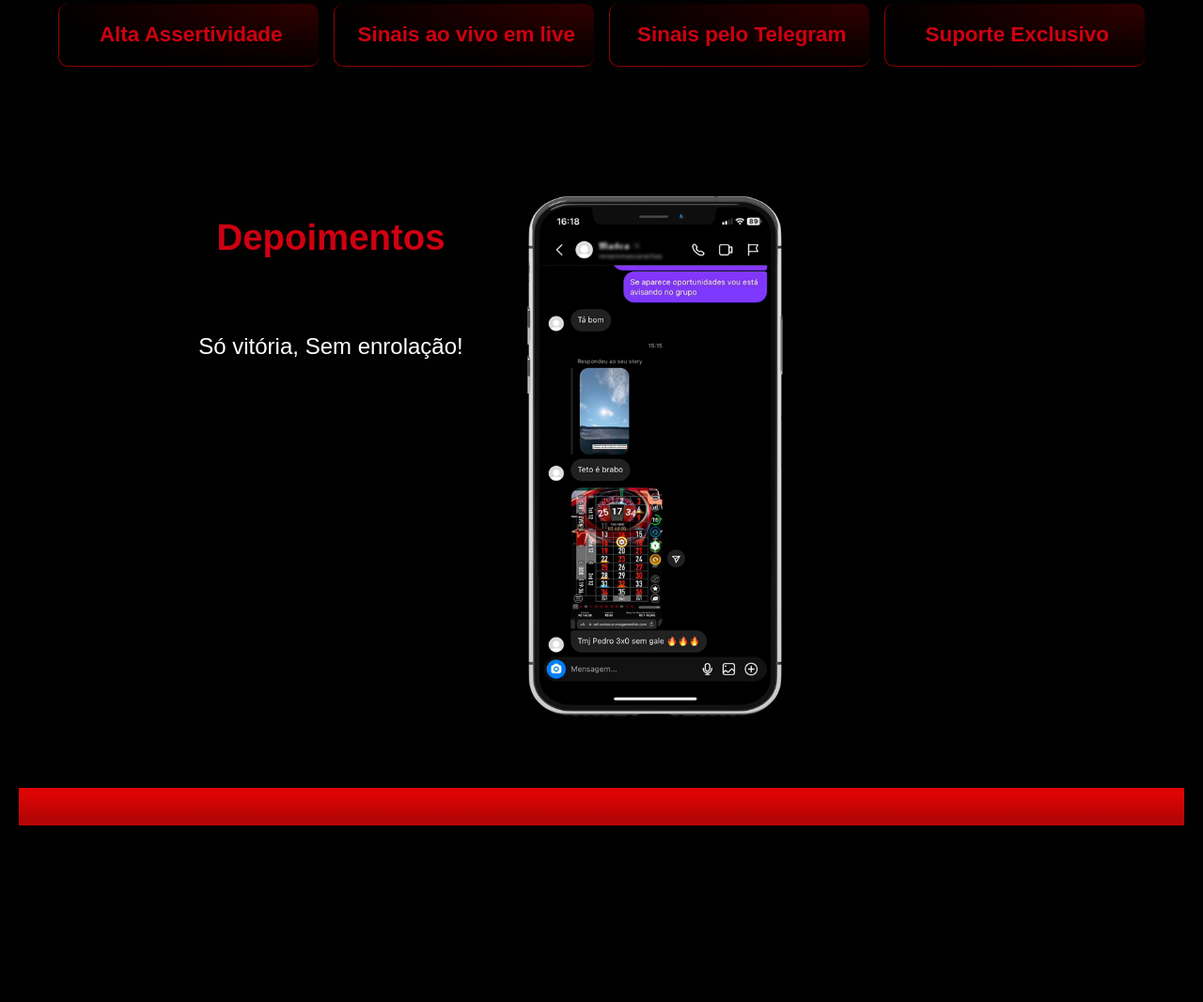
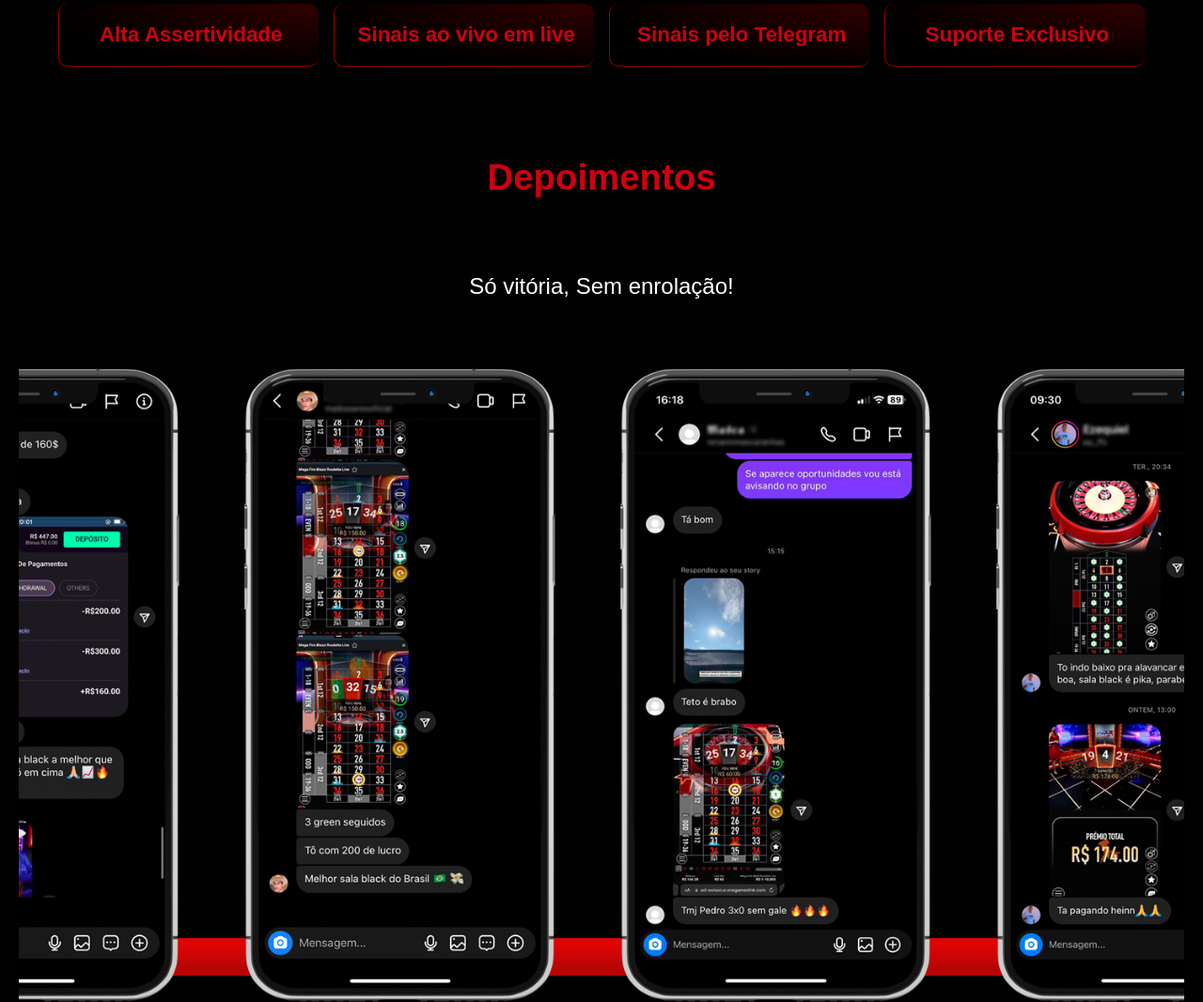
Before and after one commit to LucasViniciusNunesCosta/SpotAcademy, a plain HTML site: page index.html in a window 1280 px wide. Shown: the part 860-1927 px from the top of the page at 94% size. Before the commit the page ends 1739 px from the top, so only its background shows below. Drawn offline with Linux system fonts and the light colour scheme.

Commit message:
:fix: corrigindo slides dos depoimentos

```diff
--- a/assets/depoimentos.css
+++ b/assets/depoimentos.css
@@ -1,17 +1,14 @@
 .depoimentos__container{
-    margin-top: 8rem;
-    display: flex;
-    align-items: center;
-    justify-content: center;
-    gap: 4rem;
-    height: 80vh;
+    margin-top: 4rem;
+    height: 100vh;
+    margin-bottom: 4rem;
 }
 .depoimentos__informacao{
     display: flex;
-    height: 100%;
     flex-direction: column;
     gap: 3rem;
     align-items: center;
+    margin-bottom: 3rem;
 }
 .depoimentos__title{
     color: #ce0011;
@@ -26,77 +23,28 @@
     font-size: 1.5rem;
     font-weight: 400;
 }
-.depoimento__img{
-    height: 90%;
-    width: auto;
-}
 
 /*Slides com depoimentos*/
-.slider{
-    height: 100%;
-    width: 40vw;
-}
-.slide {
-    display: grid;
-    height: 100%;
+.slider {
+  position: relative;
+  overflow: hidden;
   width: 100%;
 }
 
-  .slide-items {
-    position: relative;
-    grid-area: 1/1;
-    border-radius: 5px;
-    overflow: hidden;
+.slider-container {
+  height: 100%;
+  display: flex;
+  width: calc(100% * 6);
+  transition: transform 0.5s ease-in-out;
 }
 
-  .slide-nav {
-    grid-area: 1/1;
-    z-index: 1;
-    display: grid;
-    grid-template-columns: 1fr 1fr;
-    grid-template-rows: auto 1fr;
+.slider-item {
+  width: auto;
 }
-
-  .slide-nav button {
-    -webkit-appearance: none;
-    -webkit-tap-highlight-color: rgba(0, 0, 0, 0);
-    opacity: 0;
+.slider-item > img{
+  height: auto;
+  width: 85%;
 }
-
-  .slide-items > * {
-    position: absolute;
-    top: 0px;
-    opacity: 0;
-    pointer-events: none;
+.slider-item:last-child {
+  margin-right: 0;
 }
-
-  .slide-items > .active {
-    position: relative;
-    opacity: 1;
-    pointer-events: initial;
-  }
-
-  .slide-thumb {
-    display: flex;
-    grid-column: 1 / 3;
-  }
-
-  .slide-thumb > span {
-    flex: 1;
-    display: block;
-    height: 3px;
-    background: rgba(0, 0, 0, 0.4);
-    margin: 5px;
-    border-radius: 3px;
-    overflow: hidden;
-  }
-
-  .slide-thumb > span.active::after {
-    content: '';
-    display: block;
-    height: inherit;
-    background: rgba(255, 255, 255, 0.9);
-    border-radius: 3px;
-    transform: translateX(-100%);
-    animation: thumb 5s forwards linear;
-  }
--- a/index.html
+++ b/index.html
@@ -69,21 +69,24 @@
         <h3 class="depoimentos__subtitles">Só vitória, Sem enrolação!</h3>
       </div>
       <div class="slider">
-        <div data-slide="slide" class="slide">
-          <div class="slide-items">
-            <img src="assets/Print-02.png" alt="Img" id="img" class="depoimento__img"/>
-            <img src="assets/Print-03.png" alt="Img" id="img" class="depoimento__img"/>
-            <img src="assets/Print-04.png" alt="Img" id="img" class="depoimento__img"/>
-            <img src="assets/Print-05.png" alt="Img" id="img" class="depoimento__img"/>
-            <img src="assets/Print-06.png" alt="Img" id="img" class="depoimento__img"/>
-            <img src="assets/Print-07.png" alt="Img" id="img" class="depoimento__img"/>
-            <div>
-              <nav class="slide-nav">
-                <div class="slide-thumb"></div>
-                <button class="slide-prev">Anterior</button>
-                <button class="slide-next">Próximo</button>
-              </nav>
-            </div>
+        <div class="slider-container">
+          <div class="slider-item">
+            <img src="assets/Print-02.png" alt="Imagem 2">
+          </div>
+          <div class="slider-item">
+            <img src="assets/Print-03.png" alt="Imagem 3">
+          </div>
+          <div class="slider-item">
+            <img src="assets/Print-04.png" alt="Imagem 4">
+          </div>
+          <div class="slider-item">
+            <img src="assets/Print-05.png" alt="Imagem 5">
+          </div>
+          <div class="slider-item">
+            <img src="assets/Print-06.png" alt="Imagem 6">
+          </div>
+          <div class="slider-item">
+            <img src="assets/Print-07.png" alt="Imagem 7">
           </div>
         </div>
       </div>
--- a/script.js
+++ b/script.js
@@ -1,61 +1,17 @@
-class SlideStories {
-    constructor(id) {
-      this.slide = document.querySelector(`[data-slide="${id}"]`);
-      this.active = 0;
-      this.init();
-    }
+const slider = document.querySelector('.slider');
+const sliderContainer = document.querySelector('.slider-container');
+const sliderItems = document.querySelectorAll('.slider-item');
+const sliderWidth = slider.offsetWidth;
+let slideIndex = 0;
 
-    activeSlide(index) {
-      this.active = index;
-      this.items.forEach((item) => item.classList.remove('active'));
-      this.items[index].classList.add('active');
-      this.thumbItems.forEach((item) => item.classList.remove('active'));
-      this.thumbItems[index].classList.add('active');
-      this.autoSlide();
-    }
+window.addEventListener('resize', () => {
+  sliderWidth = slider.offsetWidth;
+});
 
-    prev() {
-      if (this.active > 0) {
-        this.activeSlide(this.active - 1);
-      } else {
-        this.activeSlide(this.items.length - 1);
-      }
-    }
-
-    next() {
-      if (this.active < this.items.length - 1) {
-        this.activeSlide(this.active + 1);
-      } else {
-        this.activeSlide(0);
-      }
-    }
-
-    addNavigation() {
-      const nextBtn = this.slide.querySelector('.slide-next');
-      const prevBtn = this.slide.querySelector('.slide-prev');
-      nextBtn.addEventListener('click', this.next);
-      prevBtn.addEventListener('click', this.prev);
-    }
-
-    addThumbItems() {
-      this.items.forEach(() => (this.thumb.innerHTML += `<span></span>`));
-      this.thumbItems = Array.from(this.thumb.children);
-    }
-
-    autoSlide() {
-      clearTimeout(this.timeout);
-      this.timeout = setTimeout(this.next, 2500);
-    }
-
-    init() {
-      this.next = this.next.bind(this);
-      this.prev = this.prev.bind(this);
-      this.items = this.slide.querySelectorAll('.slide-items > *');
-      this.thumb = this.slide.querySelector('.slide-thumb');
-      this.addThumbItems();
-      this.activeSlide(0);
-      this.addNavigation();
-    }
+setInterval(() => {
+  slideIndex++;
+  if (slideIndex > sliderItems.length - 3) {
+    slideIndex = 0;
   }
-
-  new SlideStories('slide');
+  sliderContainer.style.transform = `translateX(-${slideIndex * sliderWidth / 7.5}px)`;
+}, 3000);
```
Lines whose indentation alone changed are shown as unchanged.
